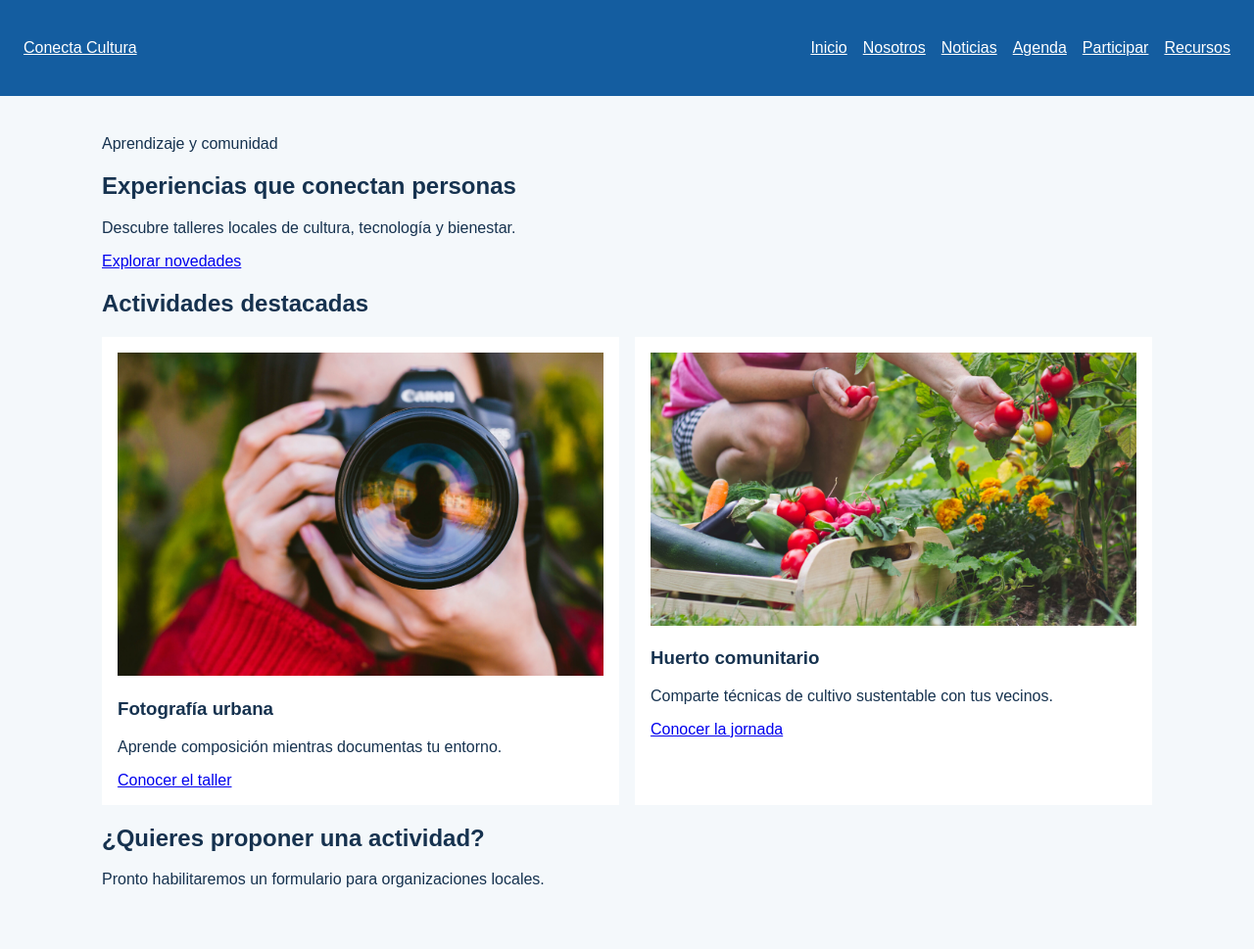
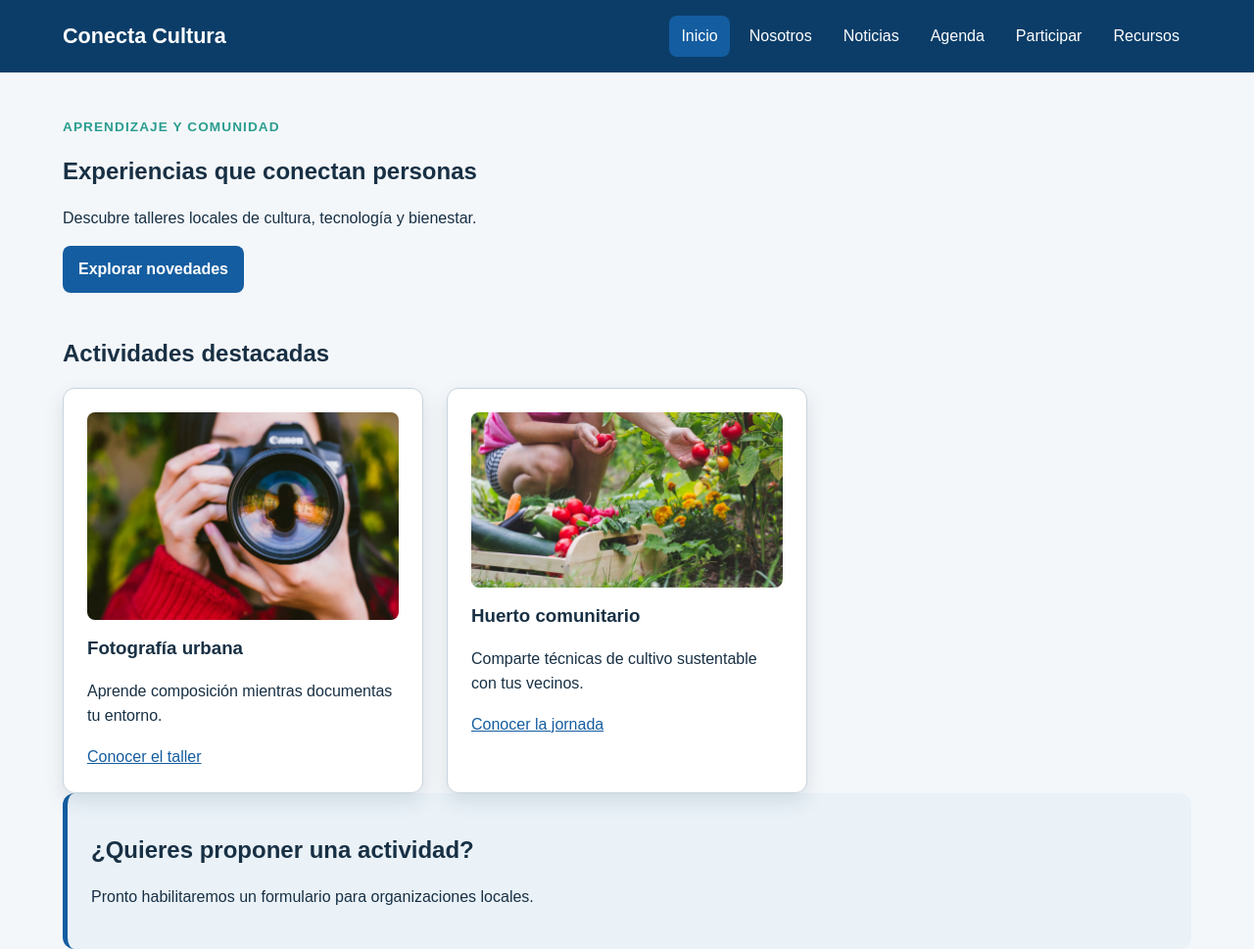
Before and after one commit to sebhood/Conecta-Cultura, a plain HTML site: page index.html in a window 1280 px wide. Shown: the top 969 px of the page at 98% size. Drawn offline with Linux system fonts and the light colour scheme.

Commit message:
style: definir identidad visual de Conecta Cultura

```diff
--- a/assets/css/estilos.css
+++ b/assets/css/estilos.css
@@ -1,82 +1,217 @@
-* {
-box-sizing: border-box;
-}
-body {
-margin: 0;
-font-family: Arial, sans-serif;
-color: #16324f;
-background-color: #f4f8fb;
-}
-header,
-main,
-footer {
-padding: 1.5rem;
-}
-header {
-color: #ffffff;
-background-color: #145da0;
-}
-button {
-padding: 0.75rem 1rem;
-color: #ffffff;
-background-color: #2a7f62;
-border: 0;
-border-radius: 0.4rem;
-cursor: pointer;
+/* 1. Variables */
+:root {
+  --color-primario: #145da0;
+  --color-primario-oscuro: #0b3d68;
+  --color-secundario: #2a9d8f;
+  --color-acento: #f4a261;
+  --color-texto: #183044;
+  --color-texto-suave: #526575;
+  --color-fondo: #f4f7fa;
+  --color-superficie: #ffffff;
+  --color-borde: #c9d4de;
+  --fuente-base: Arial, Helvetica, sans-serif;
+  --radio: 0.75rem;
+  --sombra: 0 0.5rem 1.25rem rgb(20 48 68 / 12%);
+  --ancho-contenido: 72rem;
 }
 
-.cabecera-sitio,
-.menu,
-.grilla-tarjetas {
-  display: flex;
-  gap: 1rem;
+*,
+*::before,
+*::after {
+  box-sizing: border-box;
 }
 
+/* 2. Base y tipografía */
+html {
+  scroll-behavior: smooth;
+}
+
+body {
+  margin: 0;
+  color: var(--color-texto);
+  background: var(--color-fondo);
+  font-family: var(--fuente-base);
+  font-size: 1rem;
+  line-height: 1.6;
+}
+
+img,
+video {
+  display: block;
+  max-width: 100%;
+  height: auto;
+}
+
+a {
+  color: var(--color-primario);
+}
+
+h1,
+h2,
+h3 {
+  line-height: 1.2;
+}
+
+/* 3. Estructura */
+main {
+  width: 90%;
+  max-width: var(--ancho-contenido);
+  margin-inline: auto;
+  padding-block: 2rem 4rem;
+}
+
+section + section {
+  margin-top: 3rem;
+}
+
+.encabezado-pagina {
+  margin-bottom: 1.5rem;
+}
+
+/* 4. Navegación */
 .cabecera-sitio {
-  align-items: center;
-  justify-content: space-between;
+  display: flex;
+  flex-direction: column;
+  gap: 1rem;
+  padding: 1rem 5%;
+  color: #ffffff;
+  background: var(--color-primario-oscuro);
+}
+
+.marca {
+  color: #ffffff;
+  font-size: 1.35rem;
+  font-weight: 700;
+  text-decoration: none;
 }
 
 .menu {
+  display: flex;
+  flex-direction: column;
+  gap: 0.5rem;
+  margin: 0;
   padding: 0;
   list-style: none;
 }
 
-.marca,
-.menu a,
-.pie-sitio a {
-  color: inherit;
+.menu a {
+  display: inline-block;
+  padding: 0.5rem 0.75rem;
+  color: #ffffff;
+  border-radius: 0.5rem;
+  text-decoration: none;
 }
 
-main {
-  max-width: 70rem;
-  margin-inline: auto;
+.menu a:hover,
+.menu a[aria-current="page"] {
+  background: var(--color-primario);
+}
+
+@media (min-width: 48rem) {
+  .cabecera-sitio {
+    flex-direction: row;
+    justify-content: space-between;
+    align-items: center;
+  }
+
+  .menu {
+    flex-direction: row;
+    flex-wrap: wrap;
+  }
+}
+
+/* 5. Componentes */
+.etiqueta {
+  margin-bottom: 0.25rem;
+  color: var(--color-secundario);
+  font-size: 0.85rem;
+  font-weight: 700;
+  letter-spacing: 0.08em;
+  text-transform: uppercase;
+}
+
+.tarjeta,
+.mensaje-confirmacion,
+.formulario fieldset {
+  padding: 1.5rem;
+  background: var(--color-superficie);
+  border: 1px solid var(--color-borde);
+  border-radius: var(--radio);
+  box-shadow: var(--sombra);
 }
 
 .grilla-tarjetas {
-  flex-wrap: wrap;
+  display: grid;
+  grid-template-columns: 1fr;
+  gap: 1.5rem;
 }
 
-.tarjeta {
-  flex: 1 1 18rem;
-  padding: 1rem;
-  background: #ffffff;
+@media (min-width: 48rem) {
+  .grilla-tarjetas {
+    grid-template-columns: 1fr 1fr;
+  }
 }
 
-img {
-  max-width: 100%;
-  height: auto;
+@media (min-width: 64rem) {
+  .grilla-tarjetas {
+    grid-template-columns: repeat(3, 1fr);
+  }
 }
 
-.salto-contenido {
-  position: absolute;
-  left: -10000px;
+.tarjeta img {
+  border-radius: 0.5rem;
+  margin-bottom: 0.75rem;
 }
 
-.salto-contenido:focus {
-  position: static;
+.boton,
+button {
+  display: inline-block;
+  width: fit-content;
+  padding: 0.7rem 1rem;
+  color: #ffffff;
+  background: var(--color-primario);
+  border: 0;
+  border-radius: 0.5rem;
+  font: inherit;
+  font-weight: 700;
+  text-decoration: none;
+  cursor: pointer;
 }
 
+.boton:hover,
+button:hover {
+  background: var(--color-primario-oscuro);
+}
+
+.aviso {
+  padding: 1.5rem;
+  background: #eaf2f8;
+  border-left: 0.35rem solid var(--color-primario);
+  border-radius: var(--radio);
+}
+
+.presentacion {
+  margin-bottom: 2rem;
+}
+
+.pie-sitio {
+  padding: 1.5rem 5%;
+  color: var(--color-texto-suave);
+  background: var(--color-superficie);
+  border-top: 1px solid var(--color-borde);
+}
+
+.pie-sitio a {
+  color: var(--color-primario);
+}
+
+.mensaje-confirmacion {
+  max-width: 36rem;
+  margin-inline: auto;
+  text-align: center;
+}
+
+/* 6. Tablas y formularios */
 .tabla-contenedor {
   max-width: 100%;
   overflow-x: auto;
@@ -85,25 +220,24 @@
 table {
   width: 100%;
   border-collapse: collapse;
-  background-color: #ffffff;
+  background: var(--color-superficie);
 }
 
-caption {
+caption,
+th,
+td {
   padding: 0.75rem;
-  font-weight: bold;
   text-align: left;
 }
 
 th,
 td {
-  padding: 0.75rem;
-  border: 1px solid #b8c4cf;
-  text-align: left;
+  border: 1px solid var(--color-borde);
 }
 
 thead {
   color: #ffffff;
-  background-color: #145da0;
+  background: var(--color-primario);
 }
 
 .formulario {
@@ -115,8 +249,6 @@
 .formulario fieldset {
   display: grid;
   gap: 0.75rem;
-  padding: 1rem;
-  border: 1px solid #b8c4cf;
 }
 
 .formulario input,
@@ -124,6 +256,10 @@
 .formulario textarea {
   width: 100%;
   padding: 0.7rem;
+  color: inherit;
+  background: #ffffff;
+  border: 1px solid var(--color-borde);
+  border-radius: 0.4rem;
   font: inherit;
 }
 
@@ -132,7 +268,32 @@
   width: auto;
 }
 
-video {
-  max-width: 100%;
-  display: block;
+/* 7. Multimedia y utilidades */
+:focus-visible {
+  outline: 3px solid var(--color-acento);
+  outline-offset: 3px;
 }
+
+input:required,
+select:required,
+textarea:required {
+  border-left: 0.3rem solid var(--color-primario);
+}
+
+input:focus,
+select:focus,
+textarea:focus {
+  border-color: var(--color-primario);
+}
+
+.salto-contenido {
+  position: absolute;
+  padding: 0.6rem 1rem;
+  color: #ffffff;
+  background: var(--color-primario-oscuro);
+  transform: translateY(-150%);
+}
+
+.salto-contenido:focus {
+  transform: translateY(0);
+}
```
